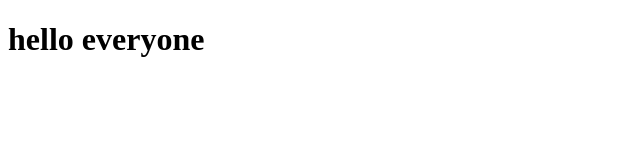
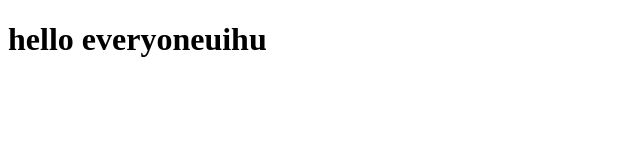
Before and after one commit to charikoniki/coursera-test, a plain HTML site: page site/index.html in a window 1280 px wide. Shown: the whole page, without its empty margins (0-640 px from the left). Drawn offline with Linux system fonts and the light colour scheme.

Commit message:
Small edition to our page.

```diff
--- a/site/index.html
+++ b/site/index.html
@@ -4,6 +4,6 @@
 	<title>hello</title>
 </head>
 <body>
- <h1>hello everyone</h1>
+ <h1>hello everyoneuihu</h1>
 </body>
 </html>
```
